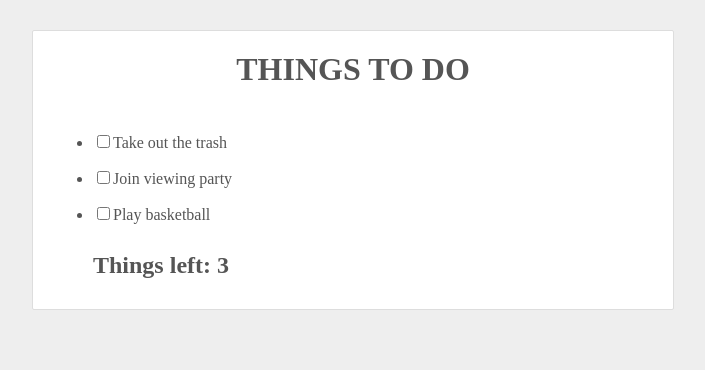
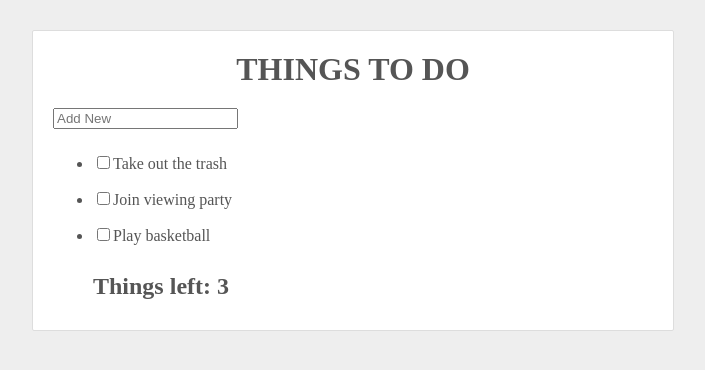
Before and after one commit to Maduro29/todo2, a React (Create React App) app: page / in a window 1280 px wide. Shown: the top 370 px of the page, without its empty margins (287-992 px from the left). Built offline with nearby package versions, Linux system fonts and the light colour scheme.

Commit message:
inputbox component

```diff
--- a/src/Header.js
+++ b/src/Header.js
@@ -1,10 +1,14 @@
 import React from "react";
+import InputBox from "./InputBox";
 
 const Header = (props) => {
     const title = props.title;
 
     return (
-        <h1>{title.toUpperCase()}</h1>
+        <header>
+            <h1>{title.toUpperCase()}</h1>
+            <InputBox />
+        </header>
     )
 }
 
--- /dev/null
+++ b/src/InputBox.js
@@ -0,0 +1,9 @@
+import React from "react";
+
+const InputBox = () => {
+    return (
+        <input type="text" className="form-control add-todo" placeholder="Add New" />
+    )
+}
+
+export default InputBox
```
